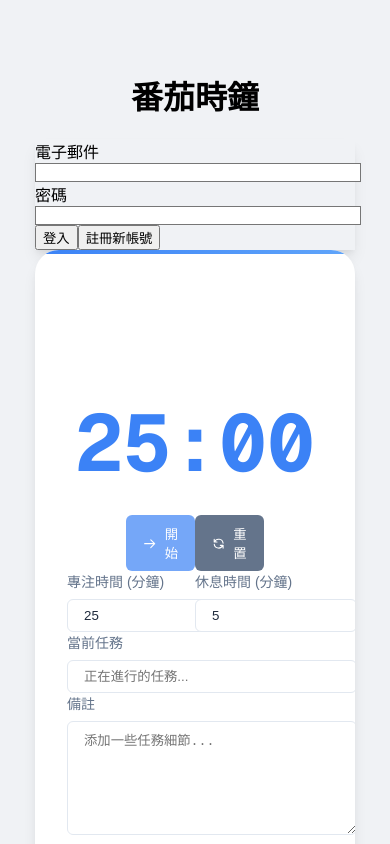
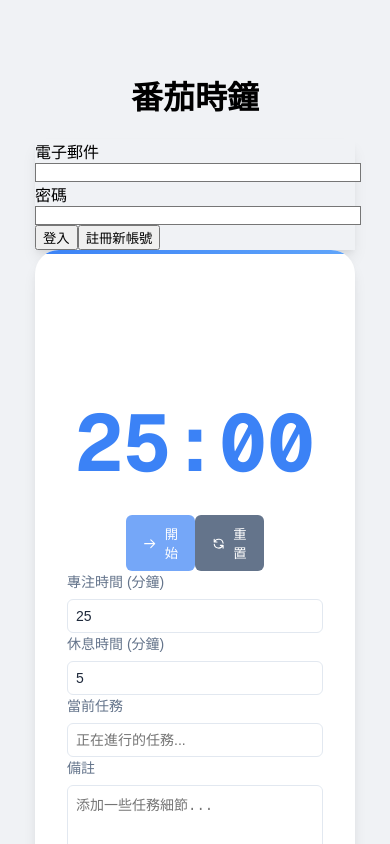
Before and after one commit to killwolf2001/tomato-timer, a Next.js app: page / in a window 390 px wide. Shown: the top 844 px of the page. Built offline with nearby package versions, Linux system fonts and the light colour scheme; no server answers.

Commit message:
修復輸入欄位自適應問題，優化響應式設計

```diff
--- a/src/app/globals.css
+++ b/src/app/globals.css
@@ -111,12 +111,36 @@ main {
   background-color: white;
   color: var(--text-primary);
   transition: all 0.2s ease-in-out;
+  box-sizing: border-box;
+  font-size: 1rem;
+  max-width: 100%;
 }
 
 .input:focus {
   outline: none;
   border-color: var(--primary);
   box-shadow: 0 0 0 2px var(--ring);
+}
+
+/* 调整数字输入框的箭头按钮样式 */
+input[type="number"] {
+  appearance: textfield;
+  -moz-appearance: textfield;
+}
+
+input[type="number"]::-webkit-outer-spin-button,
+input[type="number"]::-webkit-inner-spin-button {
+  -webkit-appearance: none;
+  appearance: none;
+  margin: 0;
+}
+
+/* 确保在小屏幕上有合适的内边距 */
+@media (max-width: 640px) {
+  .input {
+    padding: 0.5rem;
+    font-size: 0.875rem;
+  }
 }
 
 .label {
--- a/src/components/PomodoroTimer.tsx
+++ b/src/components/PomodoroTimer.tsx
@@ -320,8 +320,8 @@ export default function PomodoroTimer() {
           </button>
         </div>
 
-        <div className="grid grid-cols-2 gap-4 mb-6">
-          <div>
+        <div className="grid grid-cols-1 sm:grid-cols-2 gap-4 mb-6">
+          <div className="w-full">
             <label className="label">專注時間 (分鐘)</label>
             <input
               type="number"
@@ -329,9 +329,10 @@ export default function PomodoroTimer() {
               onChange={(e) => updateSettings(parseInt(e.target.value) || 25, settings.breakTime)}
               className="input"
               min="1"
+              style={{ width: '100%' }}
             />
           </div>
-          <div>
+          <div className="w-full">
             <label className="label">休息時間 (分鐘)</label>
             <input
               type="number"
@@ -339,29 +340,31 @@ export default function PomodoroTimer() {
               onChange={(e) => updateSettings(settings.focusTime, parseInt(e.target.value) || 5)}
               className="input"
               min="1"
+              style={{ width: '100%' }}
             />
           </div>
         </div>
 
         {isFocusTime && (
           <div className="mb-6 space-y-4">
-            <div>
+            <div className="w-full">
               <label className="label">當前任務</label>
               <input
                 type="text"
                 placeholder="正在進行的任務..."
                 value={currentTask}
                 onChange={(e) => setCurrentTask(e.target.value)}
-                className="input"
+                className="input w-full"
               />
             </div>
-            <div>
+            <div className="w-full">
               <label className="label">備註</label>
               <textarea
                 placeholder="添加一些任務細節..."
                 value={currentNotes}
                 onChange={(e) => setCurrentNotes(e.target.value)}
-                className="input min-h-[6rem] resize-y"
+                className="input w-full min-h-[6rem] resize-y"
+                style={{ minHeight: '6rem' }}
               />
             </div>
           </div>
```
